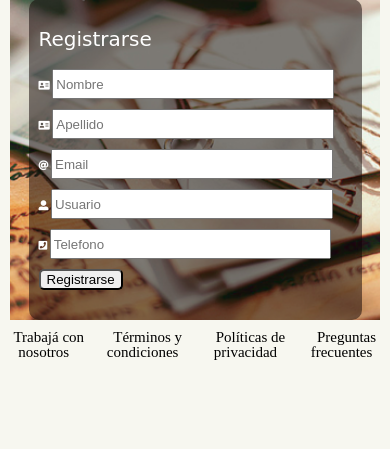
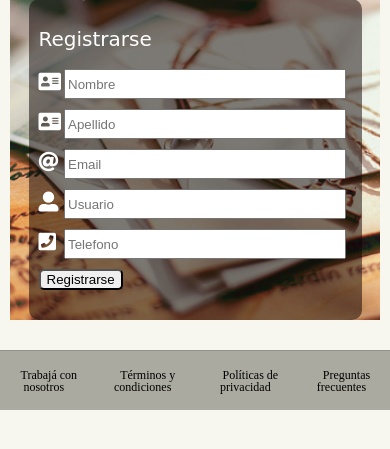
Before and after one commit to franadu/grupodh, a PHP site: page /registro.html in a window 390 px wide. Shown: the part 90-539 px from the top of the page. Run offline with PHP 8.4, Linux system fonts and the light colour scheme; some libraries are stand-ins or nearby versions; some web fonts are replaced.

Commit message:
Arregle error no tomaba las media query desktop

```diff
--- a/css/master.css
+++ b/css/master.css
@@ -410,16 +410,13 @@ h1{
 	color:white;
 	font-size: 1.7em;
 }
-<<<<<<< HEAD
+
 .dato_interno i{
   font-size: 2em;
   padding-right: 2px;
   width: 23px;
   height: 23px;
 }
-
-=======
->>>>>>> 9bb6dad5fffe789c13e17c1b0c35492c1025de71
 
 /*FInaliza Log_in*/
 
@@ -545,7 +542,7 @@ margin-right: 20px;
 a{
 	text-align: center;
 }
-}
+
 
 
 /*Finaliza el responsive para registros y login.*/
```
